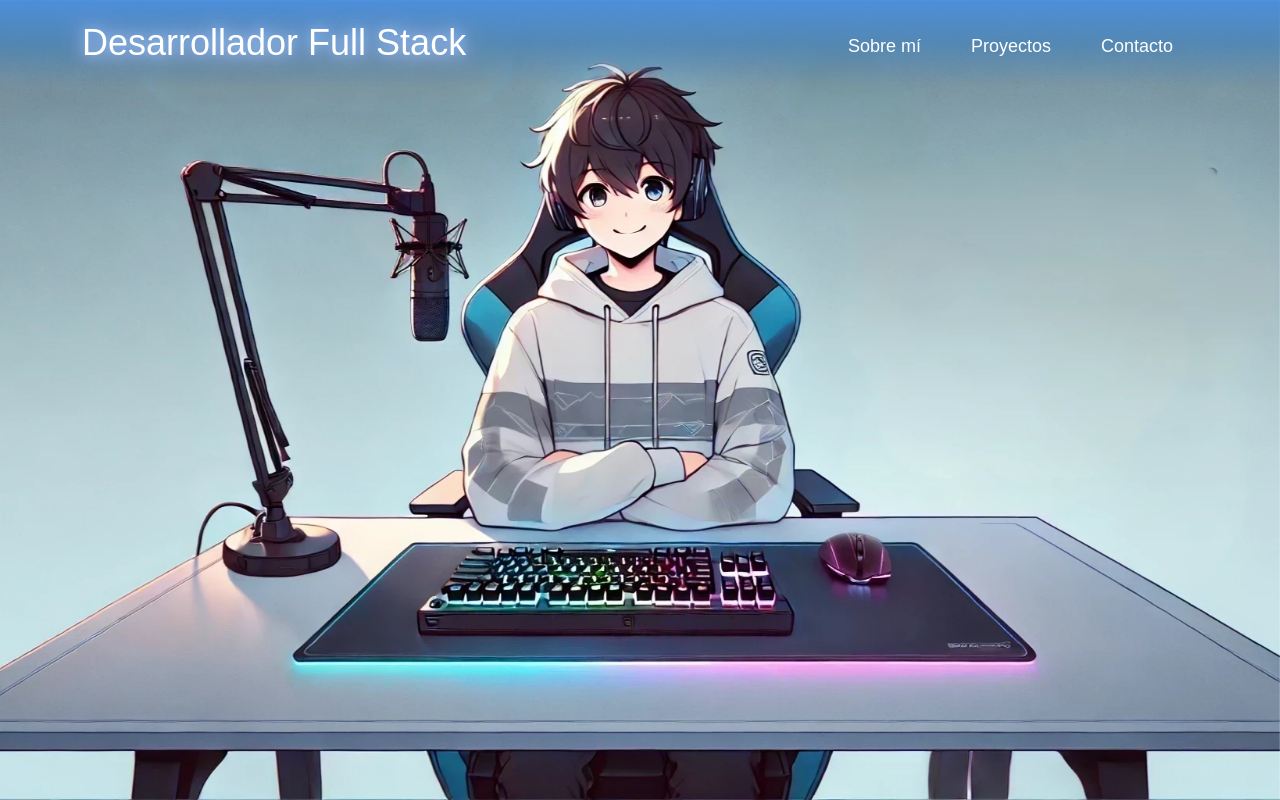
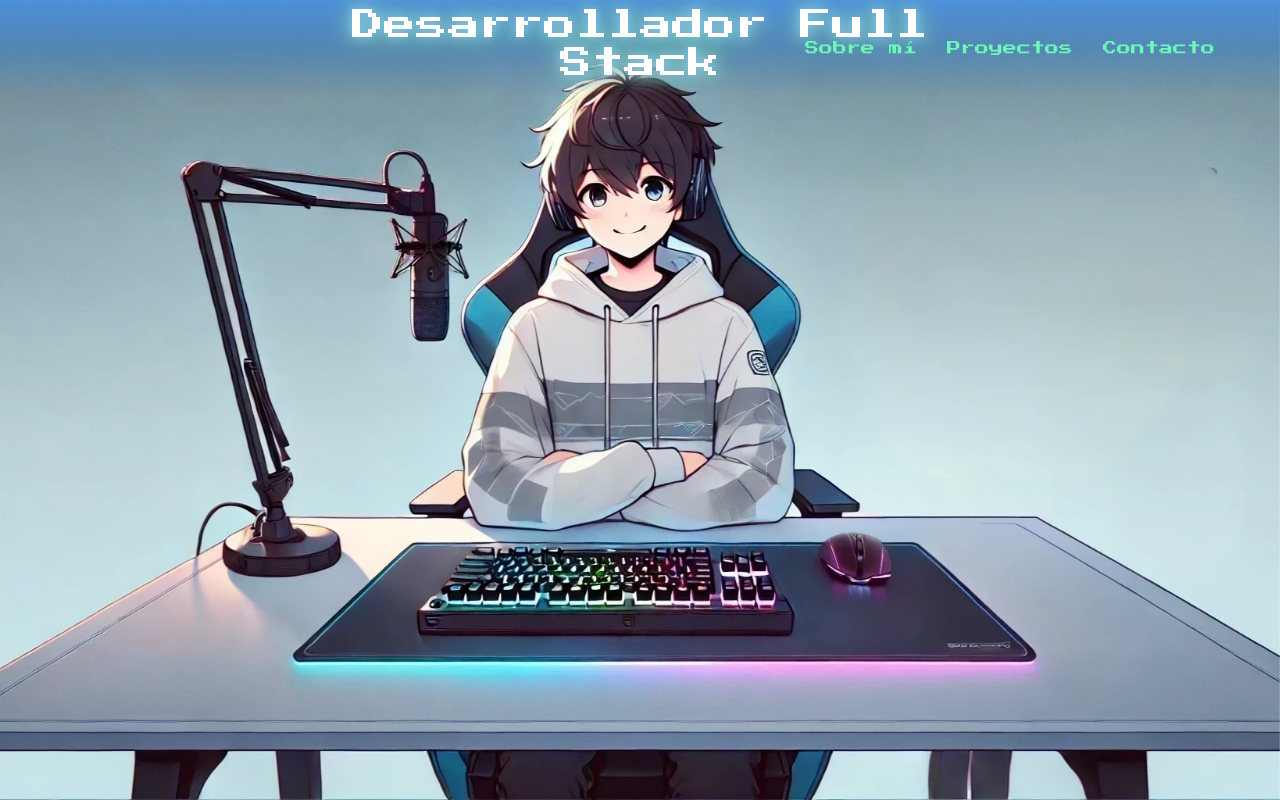
Before and after one commit to Teni1234/miportafolio, a Django app: page / in a window 1280 px wide. Run offline with Django 5.2, Linux system fonts and the light colour scheme.

Commit message:
Actualizo header retro

```diff
--- a/miportafolio/myapp/static/css/hojadeestilos.css
+++ b/miportafolio/myapp/static/css/hojadeestilos.css
@@ -8,11 +8,6 @@
     width: 100%;
     height: 100%;
     z-index: -1;
-
-    background-size: cover;
-
-
-
 }
 
 /* Header */
@@ -22,22 +17,28 @@ header {
     width: 100%;
     z-index: 1000;
     padding: 5px 15px;
-    height: 86px; /* Define la altura fija */
+    height: 96px; /* Define la altura fija */
     box-shadow: none; /* Elimina la sombra para evitar el corte */
+    display: flex; /* Activa Flexbox */
+    align-items: center; /* Alinea verticalmente */
+    justify-content: space-between; /* Separa los elementos */
 }
-
-
 
 header.scrolled {
     background: rgba(0, 0, 0, 0.8); /* Más visible al hacer scroll */
 }
 
+/* Centrar el título */
+.header-title {
+    position: absolute;
+    left: 50%; /* Posiciona al 50% del ancho */
+    transform: translateX(-50%); /* Ajusta para centrar */
+    text-align: center;
+}
 
-
-/* Título en la izquierda */
 .header-title h1 {
-    font-family: 'Arial', sans-serif;
-    font-size: 36px;
+    font-family: "Press Start 2P", serif;
+    font-size: 32px;
     color: #FFFFFF; /* Blanco puro */
     text-shadow: 0 0 10px #4A90E2, 0 0 20px #50E3C2;
     animation: glow 1.5s infinite alternate;
@@ -52,32 +53,46 @@ header.scrolled {
     }
 }
 
+/* Menú Base */
+/* Contenedor para el menú */
+.menu-wrapper {
+    margin-left: auto; /* Empuja el menú al extremo derecho */
+    position: absolute; /* Saca el menú del flujo normal */
+    right: 50px; /* Alinea el menú al borde derecho con un margen */
+    top: 50%; /* Alinea verticalmente en el centro */
+    transform: translateY(-50%); /* Ajusta la posición vertical */
 
-/* Menú Base */
+}
+
+/* Menú */
+.menu {
+    display: flex;
+    gap: 20px; /* Espacio entre enlaces */
+}
+
 .menu .nav-link {
-    font-family: 'Arial', sans-serif;
-    font-size: 18px;
-    color: #FFFFFF; /* Blanco puro */
+    font-family: "Press Start 2P", serif;
+    font-size: 14px;
+    color: #6ef8b8;
     text-decoration: none;
     padding: 10px 15px;
-    margin: 0 10px;
     transition: all 0.3s ease-in-out;
 }
 
 .menu .nav-link:hover {
-    color: #FFD700; /* Amarillo dorado al pasar el ratón */
-    background: rgba(255, 255, 255, 0.2); /* Fondo translúcido */
-    border-radius: 5px;
-    transform: scale(1.1); /* Efecto de crecimiento */
+    color: #00e1ff;
+    background: rgba(255, 255, 255, 0.2);
+    border-radius: 7px;
+    transform: scale(1.1);
 }
 
 
 @keyframes glowEffect {
     0% {
-        text-shadow: 0 0 5px #8ec5fc, 0 0 10px #e0c3fc;
+        text-shadow: 0 0 5px #8ec5fc, 0 0 10px #8bec88;
     }
     100% {
-        text-shadow: 0 0 15px #8ec5fc, 0 0 30px #e0c3fc;
+        text-shadow: 0 0 15px #8ec5fc, 0 0 30px #8ff08c;
     }
 }
 
--- a/miportafolio/myapp/templates/home.html
+++ b/miportafolio/myapp/templates/home.html
@@ -7,6 +7,8 @@
     <title>Mi Portfolio</title>
     <link href="https://cdn.jsdelivr.net/npm/bootstrap@5.3.0-alpha1/dist/css/bootstrap.min.css" rel="stylesheet">
     <link rel="stylesheet" href="{% static 'css/hojadeestilos.css' %}">
+    <link href="https://fonts.googleapis.com/css2?family=Press+Start+2P&display=swap" rel="stylesheet">
+
 </head>
 <body>
 
@@ -15,21 +17,22 @@
 
     <!-- Header con título y menú -->
     <header class="container-fluid position-absolute top-0 start-0 end-0">
-        <div class="container d-flex justify-content-between align-items-center py-3">
-
-            <!-- Título a la Izquierda -->
-            <div class="header-title">
+        <div class="container d-flex align-items-center py-3">
+            <!-- Título centrado -->
+            <div class="header-title mx-auto">
                 <h1 class="title">Desarrollador Full Stack</h1>
             </div>
-            <!-- Menú a la Derecha -->
-            <nav class="menu">
+            <!-- Menú a la derecha -->
+            <div class="menu-wrapper">
+            <nav class="menu ms-auto">
                 <ul class="nav">
                     <li class="nav-item"><a class="nav-link" href="#about">Sobre mí</a></li>
                     <li class="nav-item"><a class="nav-link" href="#projects">Proyectos</a></li>
                     <li class="nav-item"><a class="nav-link" href="#contact">Contacto</a></li>
-
                 </ul>
             </nav>
+            </div>
+            </div>
         </div>
     </header>
 
```
